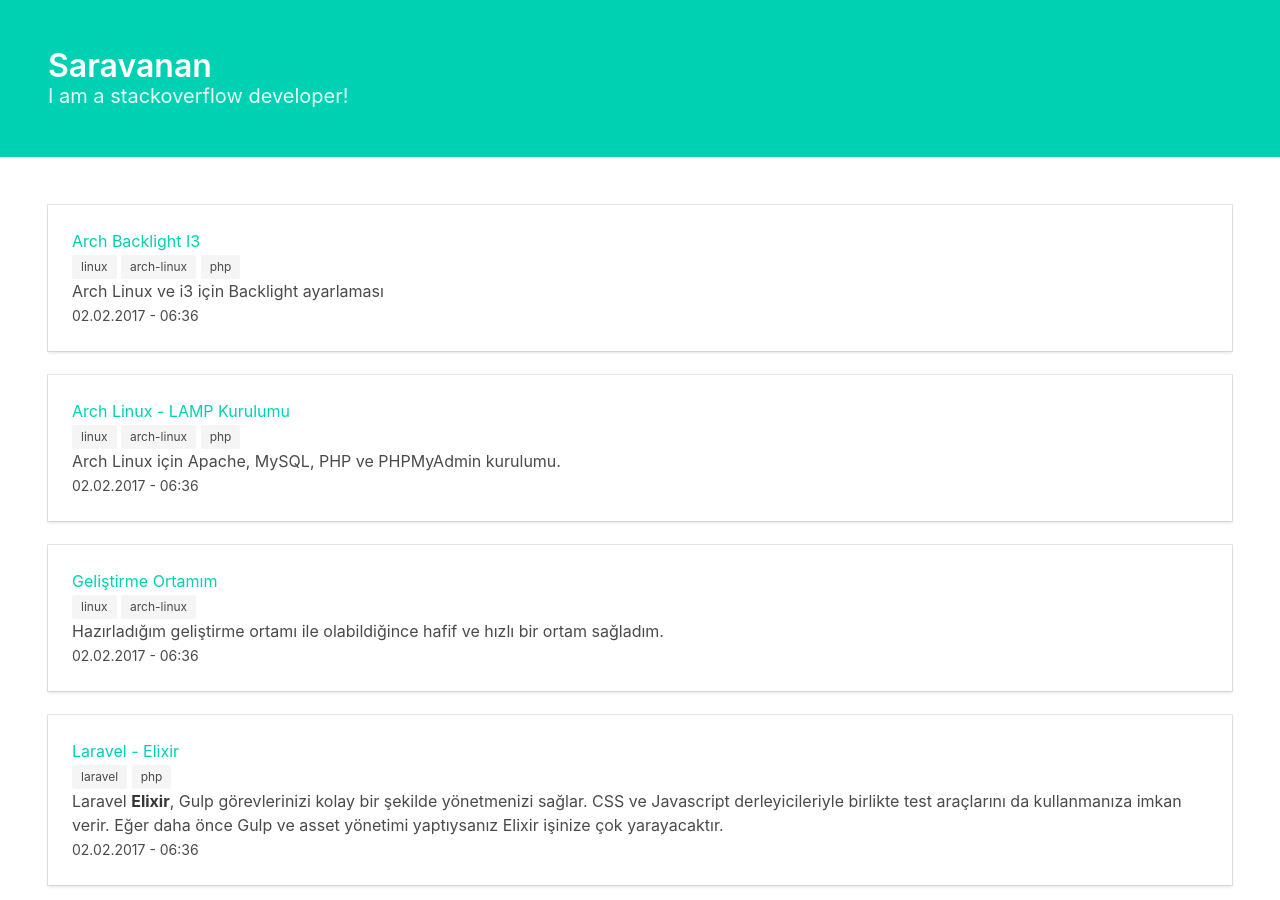
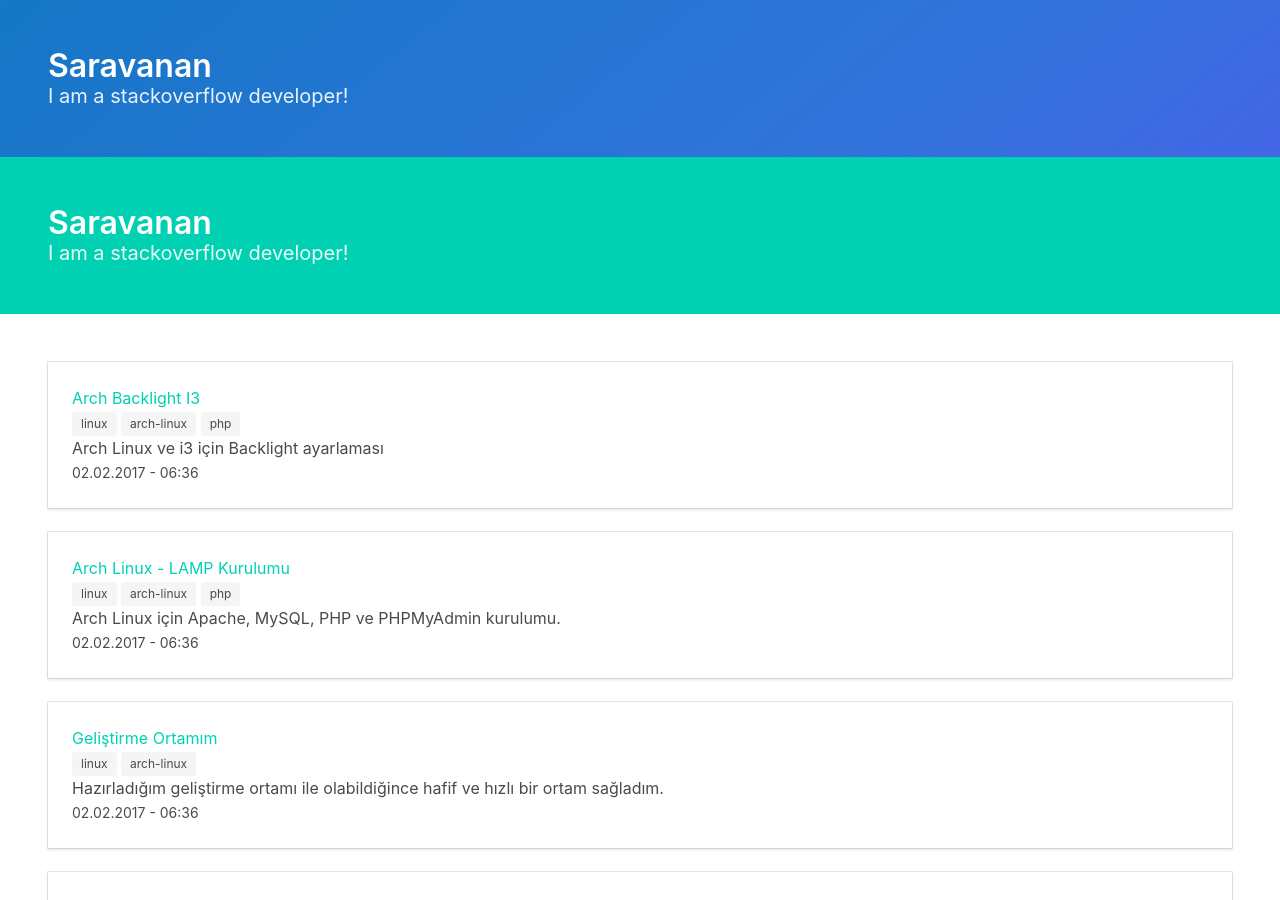
Before and after one commit to saravanaram/saravanaram.github.io, a Jekyll site: the page built from index.html, in a window 1280 px wide and 900 px high. Built offline with Jekyll 4.4.1, drawn with Linux system fonts in a browser that asks for light colours; the list of posts is cut into pages by our own code.

Commit message:
Update header.html

```diff
--- a/_includes/header.html
+++ b/_includes/header.html
@@ -1,3 +1,15 @@
+<section class="hero is-info is-bold">
+    <div class="hero-body">
+        <div class="container is-fluid">
+            <h1 class="title">
+                Saravanan
+            </h1>
+            <h2 class="subtitle">
+                I am a stackoverflow developer!
+            </h2>
+        </div>
+    </div>
+</section>
 <!--<nav class="nav has-shadow">
     <div class="container is-fluid">
         <div class="nav-left nav-brand">
```
